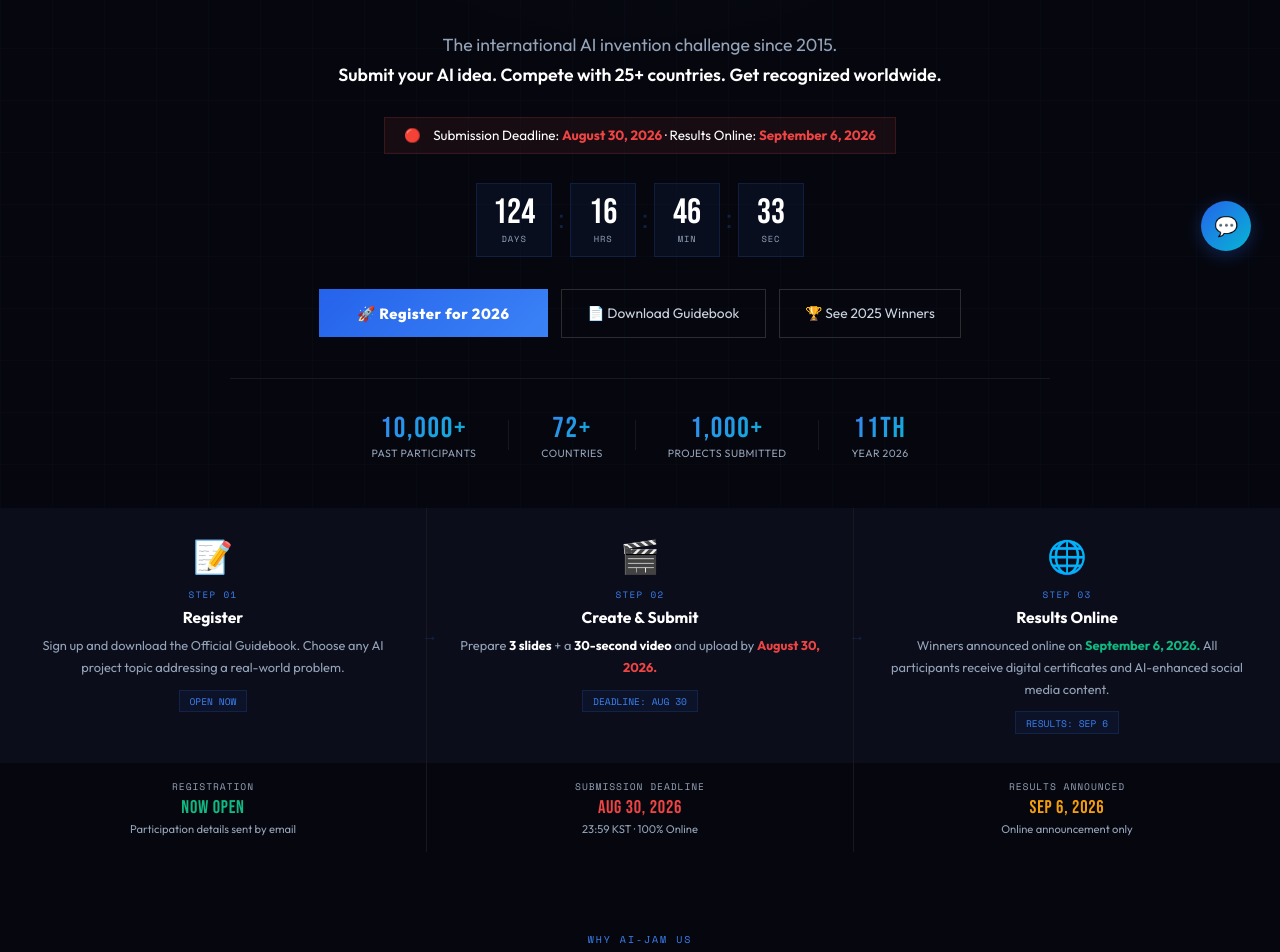
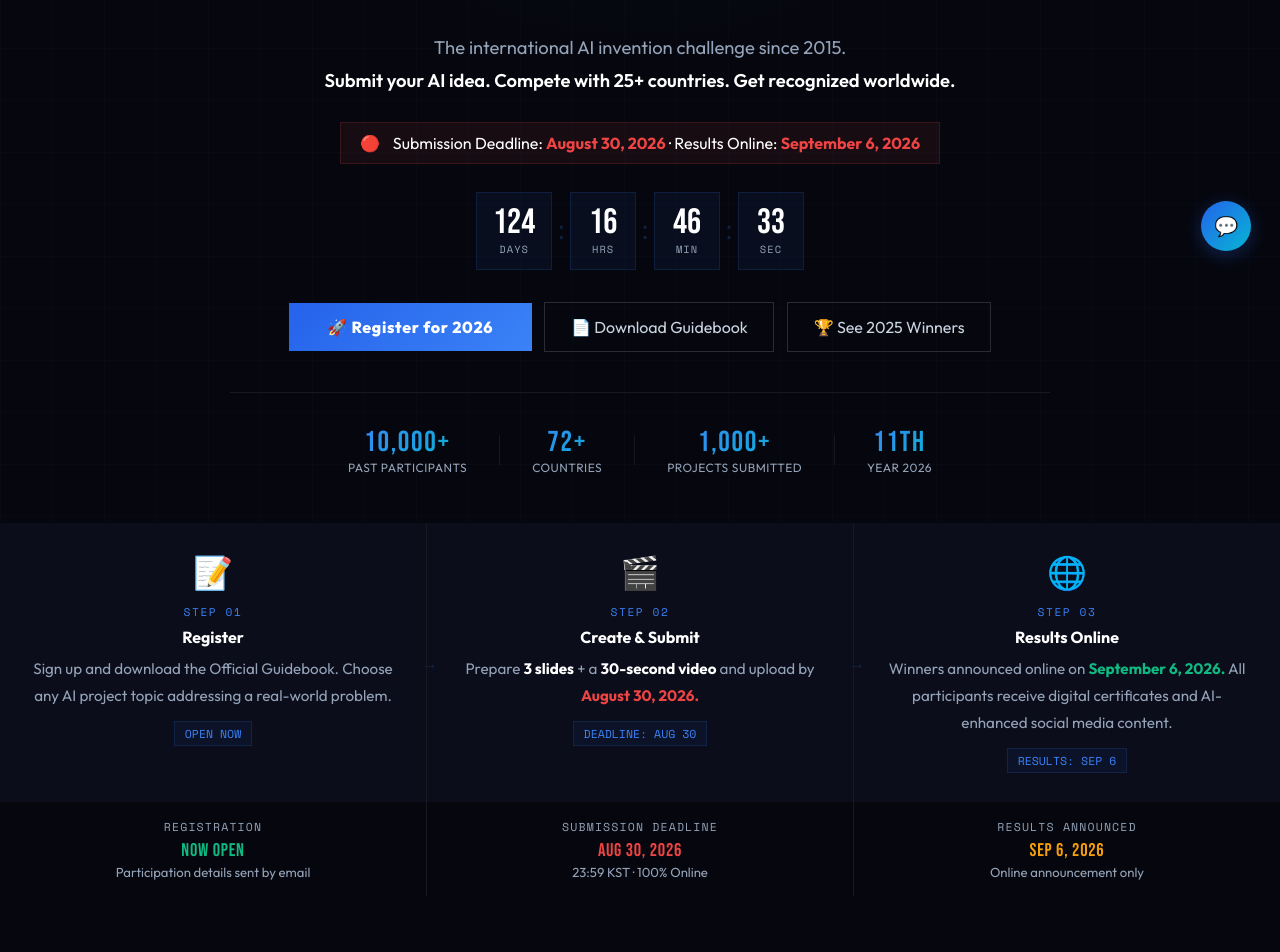
Before and after one commit to ryankoo76/aijam-website, a Next.js app: page / in a window 1280 px wide. Shown: the part 520-1472 px from the top of the page. Built offline with nearby package versions, Linux system fonts and the light colour scheme.

Commit message:
improve font sizes for readability

```diff
--- a/app/globals.css
+++ b/app/globals.css
@@ -15,11 +15,11 @@
 nav{position:fixed;top:0;left:0;right:0;z-index:100;background:rgba(6,7,14,.97);backdrop-filter:blur(20px);border-bottom:1px solid var(--border)}
 .nav-top{display:flex;align-items:center;justify-content:space-between;padding:0 5vw;height:56px}
 .logo{font-family:'Bebas Neue',sans-serif;font-size:1.45rem;letter-spacing:.12em;background:linear-gradient(135deg,var(--blue2),var(--cyan));-webkit-background-clip:text;-webkit-text-fill-color:transparent}
-.logo-s{font-family:'Space Mono',monospace;font-size:.52rem;color:var(--gray);letter-spacing:.1em;margin-top:-4px}
-.nav-reg{background:linear-gradient(135deg,var(--blue),var(--blue2));color:var(--white);border:none;padding:.45rem 1.2rem;font-size:.78rem;font-weight:700;cursor:pointer;font-family:'Outfit',sans-serif;transition:all .2s}
+.logo-s{font-family:'Space Mono',monospace;font-size:.65rem;color:var(--gray);letter-spacing:.1em;margin-top:-4px}
+.nav-reg{background:linear-gradient(135deg,var(--blue),var(--blue2));color:var(--white);border:none;padding:.45rem 1.2rem;font-size:.88rem;font-weight:700;cursor:pointer;font-family:'Outfit',sans-serif;transition:all .2s}
 .nav-reg:hover{opacity:.9}
 .nav-tabs{display:flex;gap:0;border-top:1px solid var(--border);padding:0 5vw;overflow-x:auto}
-.ntab{padding:.6rem 1.2rem;font-size:.78rem;font-weight:500;color:var(--gray);cursor:pointer;border-bottom:2px solid transparent;margin-bottom:-1px;transition:all .2s;white-space:nowrap;background:none;border-top:none;border-left:none;border-right:none;font-family:'Outfit',sans-serif}
+.ntab{padding:.6rem 1.2rem;font-size:.88rem;font-weight:500;color:var(--gray);cursor:pointer;border-bottom:2px solid transparent;margin-bottom:-1px;transition:all .2s;white-space:nowrap;background:none;border-top:none;border-left:none;border-right:none;font-family:'Outfit',sans-serif}
 .ntab:hover{color:var(--lgray)}
 .ntab.active{color:var(--white);border-bottom-color:var(--blue2);font-weight:700}
 
@@ -34,28 +34,28 @@
 .gbg{position:absolute;inset:0;background-image:linear-gradient(rgba(59,130,246,.025) 1px,transparent 1px),linear-gradient(90deg,rgba(59,130,246,.025) 1px,transparent 1px);background-size:52px 52px;pointer-events:none}
 .glow{position:absolute;top:0;left:50%;transform:translateX(-50%);width:900px;height:500px;background:radial-gradient(ellipse at 50% 20%,rgba(37,99,235,.09) 0%,transparent 65%);pointer-events:none}
 .hero-in{position:relative;z-index:1;max-width:820px;margin:0 auto}
-.h-eye{display:inline-flex;align-items:center;gap:8px;background:rgba(37,99,235,.1);border:1px solid rgba(59,130,246,.22);padding:.3rem .9rem;font-size:.65rem;color:var(--blue2);letter-spacing:.18em;font-family:'Space Mono',monospace;margin-bottom:1.5rem}
+.h-eye{display:inline-flex;align-items:center;gap:8px;background:rgba(37,99,235,.1);border:1px solid rgba(59,130,246,.22);padding:.3rem .9rem;font-size:.75rem;color:var(--blue2);letter-spacing:.18em;font-family:'Space Mono',monospace;margin-bottom:1.5rem}
 .ldot{width:6px;height:6px;background:var(--green);border-radius:50%;animation:pulse 2s infinite;flex-shrink:0}
 .hero-h1{font-family:'Bebas Neue',sans-serif;font-size:clamp(3.5rem,9vw,7.5rem);line-height:.92;letter-spacing:.04em;margin-bottom:1rem}
 .hero-h1 .bl{background:linear-gradient(135deg,var(--blue2),var(--cyan));-webkit-background-clip:text;-webkit-text-fill-color:transparent}
-.hero-tag{font-size:clamp(.9rem,1.7vw,1.1rem);color:var(--gray);line-height:1.75;margin-bottom:1.6rem}
+.hero-tag{font-size:clamp(1rem,1.7vw,1.15rem);color:var(--gray);line-height:1.8;margin-bottom:1.6rem}
 .hero-tag strong{color:var(--white);font-weight:600}
-.dl-bar{display:inline-flex;align-items:center;gap:.6rem;background:rgba(239,68,68,.07);border:1px solid rgba(239,68,68,.16);padding:.6rem 1.2rem;margin-bottom:1.8rem;font-size:.84rem}
+.dl-bar{display:inline-flex;align-items:center;gap:.6rem;background:rgba(239,68,68,.07);border:1px solid rgba(239,68,68,.16);padding:.6rem 1.2rem;margin-bottom:1.8rem;font-size:1rem}
 .dl-bar strong{color:var(--red)}
 .cd-row{display:flex;align-items:center;justify-content:center;gap:.4rem;margin-bottom:2rem}
 .cdb{background:rgba(37,99,235,.07);border:1px solid rgba(59,130,246,.14);padding:.7rem 1rem;text-align:center;min-width:66px}
 .cdn{font-family:'Bebas Neue',sans-serif;font-size:2.2rem;line-height:1;color:var(--white)}
-.cdl{font-family:'Space Mono',monospace;font-size:.55rem;color:var(--gray);letter-spacing:.1em;margin-top:.1rem}
+.cdl{font-family:'Space Mono',monospace;font-size:.65rem;color:var(--gray);letter-spacing:.1em;margin-top:.1rem}
 .cdsep{font-family:'Bebas Neue',sans-serif;font-size:1.7rem;color:rgba(59,130,246,.22)}
 .hero-btns{display:flex;align-items:center;justify-content:center;gap:.8rem;flex-wrap:wrap;margin-bottom:2.5rem}
-.btn-main{background:linear-gradient(135deg,var(--blue),var(--blue2));color:var(--white);border:none;padding:.9rem 2.4rem;font-size:.92rem;font-weight:800;cursor:pointer;font-family:'Outfit',sans-serif;letter-spacing:.04em;transition:all .2s}
+.btn-main{background:linear-gradient(135deg,var(--blue),var(--blue2));color:var(--white);border:none;padding:.9rem 2.4rem;font-size:1rem;font-weight:800;cursor:pointer;font-family:'Outfit',sans-serif;letter-spacing:.04em;transition:all .2s}
 .btn-main:hover{transform:translateY(-2px);box-shadow:0 10px 28px rgba(37,99,235,.38)}
-.btn-sec{background:transparent;color:var(--lgray);border:1px solid rgba(255,255,255,.15);padding:.9rem 1.6rem;font-size:.86rem;cursor:pointer;font-family:'Outfit',sans-serif;transition:all .2s;display:inline-flex;align-items:center;gap:.4rem}
+.btn-sec{background:transparent;color:var(--lgray);border:1px solid rgba(255,255,255,.15);padding:.9rem 1.6rem;font-size:1rem;cursor:pointer;font-family:'Outfit',sans-serif;transition:all .2s;display:inline-flex;align-items:center;gap:.4rem}
 .btn-sec:hover{border-color:var(--amber);color:var(--amber)}
 .hero-stats{display:flex;align-items:center;justify-content:center;gap:2rem;padding-top:2rem;border-top:1px solid var(--border);flex-wrap:wrap}
 .hs{text-align:center}
 .hsn{font-family:'Bebas Neue',sans-serif;font-size:1.8rem;letter-spacing:.06em;background:linear-gradient(135deg,var(--blue2),var(--cyan));-webkit-background-clip:text;-webkit-text-fill-color:transparent}
-.hsl{font-size:.66rem;color:var(--gray);letter-spacing:.04em}
+.hsl{font-size:.75rem;color:var(--gray);letter-spacing:.04em}
 .hdiv{width:1px;height:30px;background:var(--border)}
 
 /* 3-step strip */
@@ -64,23 +64,23 @@
 .hs-card::after{content:'→';position:absolute;right:-12px;top:50%;transform:translateY(-50%);color:rgba(59,130,246,.2);font-size:1rem;z-index:1}
 .hs-card:last-child::after{display:none}
 .hs-icon{font-size:2rem;margin-bottom:.7rem}
-.hs-step{font-family:'Space Mono',monospace;font-size:.58rem;color:var(--blue2);letter-spacing:.14em;margin-bottom:.4rem}
-.hs-t{font-size:.98rem;font-weight:700;margin-bottom:.5rem}
-.hs-d{font-size:.8rem;color:var(--gray);line-height:1.7}
-.hs-tag{display:inline-block;margin-top:.7rem;font-size:.6rem;padding:.2rem .6rem;background:rgba(37,99,235,.07);color:var(--blue2);border:1px solid rgba(59,130,246,.15);font-family:'Space Mono',monospace}
+.hs-step{font-family:'Space Mono',monospace;font-size:.7rem;color:var(--blue2);letter-spacing:.14em;margin-bottom:.4rem}
+.hs-t{font-size:1rem;font-weight:700;margin-bottom:.5rem}
+.hs-d{font-size:.95rem;color:var(--gray);line-height:1.8}
+.hs-tag{display:inline-block;margin-top:.7rem;font-size:.72rem;padding:.2rem .6rem;background:rgba(37,99,235,.07);color:var(--blue2);border:1px solid rgba(59,130,246,.15);font-family:'Space Mono',monospace}
 .date-strip{display:grid;grid-template-columns:repeat(3,1fr);gap:1px;background:var(--border)}
 .ds-item{background:var(--black);padding:1rem;text-align:center}
-.ds-l{font-size:.6rem;color:var(--gray);letter-spacing:.1em;font-family:'Space Mono',monospace;margin-bottom:.22rem}
+.ds-l{font-size:.72rem;color:var(--gray);letter-spacing:.1em;font-family:'Space Mono',monospace;margin-bottom:.22rem}
 .ds-d{font-family:'Bebas Neue',sans-serif;font-size:1.15rem;letter-spacing:.04em}
-.ds-n{font-size:.7rem;color:var(--gray);margin-top:.15rem}
+.ds-n{font-size:.82rem;color:var(--gray);margin-top:.15rem}
 
 /* ── COMMON CONTENT STYLES ── */
 .content-hero{text-align:center;margin-bottom:3rem}
-.eye{font-family:'Space Mono',monospace;font-size:.62rem;color:var(--blue2);letter-spacing:.2em;margin-bottom:.7rem}
+.eye{font-family:'Space Mono',monospace;font-size:.75rem;color:var(--blue2);letter-spacing:.2em;margin-bottom:.7rem}
 .pg-h2{font-family:'Bebas Neue',sans-serif;font-size:clamp(2rem,3.5vw,3rem);letter-spacing:.04em;line-height:1;margin-bottom:.7rem}
-.pg-sub{font-size:.9rem;color:var(--gray);line-height:1.8;max-width:580px;margin:0 auto}
+.pg-sub{font-size:1rem;color:var(--gray);line-height:1.8;max-width:580px;margin:0 auto}
 .sec-title{font-family:'Bebas Neue',sans-serif;font-size:1.6rem;letter-spacing:.04em;margin-bottom:.7rem;padding-bottom:.6rem;border-bottom:2px solid rgba(59,130,246,.2)}
-.body-text{font-size:.88rem;color:var(--gray);line-height:1.85;margin-bottom:1rem}
+.body-text{font-size:1rem;color:var(--gray);line-height:1.85;margin-bottom:1rem}
 .body-text strong{color:var(--white)}
 .body-text a{color:var(--blue2);text-decoration:none}
 
@@ -96,88 +96,88 @@
 .stat-row{display:grid;grid-template-columns:repeat(3,1fr);gap:1px;background:var(--border);margin:2rem 0}
 .stat-block{background:var(--dark);padding:1.6rem;text-align:center}
 .sb-n{font-family:'Bebas Neue',sans-serif;font-size:2.5rem;letter-spacing:.04em;background:linear-gradient(135deg,var(--blue2),var(--cyan));-webkit-background-clip:text;-webkit-text-fill-color:transparent}
-.sb-l{font-size:.82rem;color:var(--lgray);font-weight:600;margin-bottom:.25rem}
-.sb-d{font-size:.74rem;color:var(--gray);line-height:1.5}
+.sb-l{font-size:1rem;color:var(--lgray);font-weight:600;margin-bottom:.25rem}
+.sb-d{font-size:.88rem;color:var(--gray);line-height:1.75}
 
 /* cards */
 .card-grid-3{display:grid;grid-template-columns:repeat(3,1fr);gap:1rem;margin:1.5rem 0}
 .card-grid-2{display:grid;grid-template-columns:1fr 1fr;gap:1rem;margin:1.5rem 0}
 .card{background:var(--dark);border:1px solid var(--border);padding:1.4rem;transition:all .2s}
 .card:hover{border-color:rgba(59,130,246,.25);transform:translateY(-2px)}
-.card-eye{font-family:'Space Mono',monospace;font-size:.58rem;color:var(--amber);letter-spacing:.12em;margin-bottom:.45rem}
-.card-t{font-size:.92rem;font-weight:700;margin-bottom:.4rem}
-.card-d{font-size:.8rem;color:var(--gray);line-height:1.65}
+.card-eye{font-family:'Space Mono',monospace;font-size:.72rem;color:var(--amber);letter-spacing:.12em;margin-bottom:.45rem}
+.card-t{font-size:1rem;font-weight:700;margin-bottom:.4rem}
+.card-d{font-size:.95rem;color:var(--gray);line-height:1.8}
 
 /* quote */
-.quote-box{background:rgba(37,99,235,.05);border-left:3px solid var(--blue2);padding:1.2rem 1.4rem;margin:1.5rem 0;font-size:.88rem;color:var(--lgray);line-height:1.8;font-style:italic}
-.quote-name{font-size:.8rem;font-weight:700;color:var(--white);margin-top:.6rem;font-style:normal}
+.quote-box{background:rgba(37,99,235,.05);border-left:3px solid var(--blue2);padding:1.2rem 1.4rem;margin:1.5rem 0;font-size:1rem;color:var(--lgray);line-height:1.8;font-style:italic}
+.quote-name{font-size:.95rem;font-weight:700;color:var(--white);margin-top:.6rem;font-style:normal}
 
 /* award strip */
 .award-strip{display:grid;grid-template-columns:repeat(4,1fr);gap:1px;background:var(--border);margin:1.5rem 0}
 .as-item{background:var(--dark2);padding:1.2rem;text-align:center}
 .as-pct{font-family:'Bebas Neue',sans-serif;font-size:1.8rem;letter-spacing:.04em}
-.as-l{font-size:.75rem;color:var(--lgray);font-weight:600;margin-bottom:.2rem}
-.as-d{font-size:.7rem;color:var(--gray)}
+.as-l{font-size:.88rem;color:var(--lgray);font-weight:600;margin-bottom:.2rem}
+.as-d{font-size:.82rem;color:var(--gray)}
 
 /* winner cards */
 .w-grid{display:grid;grid-template-columns:1fr 1fr;gap:1px;background:var(--border);margin:1.5rem 0}
 .wc{background:var(--dark2);padding:1.5rem;display:flex;gap:.9rem;transition:background .2s}
 .wc:hover{background:rgba(37,99,235,.05)}
 .wmed{font-size:1.8rem;flex-shrink:0;margin-top:2px}
-.wa{font-family:'Space Mono',monospace;font-size:.57rem;letter-spacing:.1em;margin-bottom:.25rem}
+.wa{font-family:'Space Mono',monospace;font-size:.72rem;letter-spacing:.1em;margin-bottom:.25rem}
 .wa.gp{color:var(--amber)}.wa.gld{color:#FFD700}.wa.slv{color:#C0C0C0}.wa.brz{color:#CD7F32}
-.wt{font-size:.9rem;font-weight:700;margin-bottom:.22rem}
-.wn{font-size:.73rem;color:var(--blue2);margin-bottom:.25rem;font-family:'Space Mono',monospace}
-.wd{font-size:.77rem;color:var(--gray);line-height:1.5}
-.wflag{display:inline-block;margin-top:.3rem;font-size:.7rem;color:var(--lgray)}
+.wt{font-size:1rem;font-weight:700;margin-bottom:.22rem}
+.wn{font-size:.88rem;color:var(--blue2);margin-bottom:.25rem;font-family:'Space Mono',monospace}
+.wd{font-size:.9rem;color:var(--gray);line-height:1.75}
+.wflag{display:inline-block;margin-top:.3rem;font-size:.82rem;color:var(--lgray)}
 
 /* testimonials */
 .test-grid{display:grid;grid-template-columns:repeat(3,1fr);gap:1rem;margin:1.5rem 0}
 .tc{background:var(--dark);border:1px solid var(--border);padding:1.4rem}
 .ti{font-size:1.8rem;margin-bottom:.6rem}
-.tq{font-size:.8rem;color:var(--lgray);line-height:1.7;font-style:italic;margin-bottom:.7rem}
-.tn{font-size:.78rem;font-weight:700}
-.ta{font-size:.68rem;color:var(--amber);font-family:'Space Mono',monospace}
+.tq{font-size:.95rem;color:var(--lgray);line-height:1.8;font-style:italic;margin-bottom:.7rem}
+.tn{font-size:.9rem;font-weight:700}
+.ta{font-size:.78rem;color:var(--amber);font-family:'Space Mono',monospace}
 
 /* register form */
 .reg-grid{display:grid;grid-template-columns:1fr 1fr;gap:3rem;align-items:start}
 .guide-box{background:rgba(245,158,11,.05);border:1px solid rgba(245,158,11,.18);padding:1.5rem;margin-bottom:1.2rem}
 .gb-top{display:flex;gap:.7rem;align-items:center;margin-bottom:.7rem}
 .gb-icon{font-size:1.6rem}
-.gb-t{font-size:.9rem;font-weight:700}
-.gb-desc{font-size:.78rem;color:var(--gray);line-height:1.5;margin-bottom:.6rem}
+.gb-t{font-size:1rem;font-weight:700}
+.gb-desc{font-size:.9rem;color:var(--gray);line-height:1.75;margin-bottom:.6rem}
 .gb-list{list-style:none;margin-bottom:.9rem}
-.gb-list li{font-size:.75rem;color:var(--gray);display:flex;gap:.4rem;margin-bottom:.28rem}
+.gb-list li{font-size:.88rem;color:var(--gray);display:flex;gap:.4rem;margin-bottom:.28rem}
 .gb-list li::before{content:'·';color:var(--amber)}
-.btn-dl{width:100%;background:rgba(245,158,11,.07);color:var(--amber);border:1px solid rgba(245,158,11,.22);padding:.8rem;font-size:.8rem;font-weight:700;cursor:pointer;font-family:'Outfit',sans-serif;display:flex;align-items:center;justify-content:center;gap:.4rem;transition:all .2s}
+.btn-dl{width:100%;background:rgba(245,158,11,.07);color:var(--amber);border:1px solid rgba(245,158,11,.22);padding:.8rem;font-size:.95rem;font-weight:700;cursor:pointer;font-family:'Outfit',sans-serif;display:flex;align-items:center;justify-content:center;gap:.4rem;transition:all .2s}
 .btn-dl:hover{background:rgba(245,158,11,.15)}
 .wyg{background:var(--dark);border:1px solid var(--border);padding:1.2rem}
-.wyg-l{font-family:'Space Mono',monospace;font-size:.58rem;color:var(--gray);letter-spacing:.1em;margin-bottom:.7rem}
-.wyg-i{font-size:.82rem;color:var(--lgray);display:flex;gap:.5rem;align-items:center;margin-bottom:.38rem}
+.wyg-l{font-family:'Space Mono',monospace;font-size:.72rem;color:var(--gray);letter-spacing:.1em;margin-bottom:.7rem}
+.wyg-i{font-size:1rem;color:var(--lgray);display:flex;gap:.5rem;align-items:center;margin-bottom:.38rem}
 .form-box{background:var(--dark);border:1px solid rgba(59,130,246,.18);padding:2rem;position:relative}
 .form-box::before{content:'';position:absolute;top:0;left:0;right:0;height:3px;background:linear-gradient(90deg,var(--blue),var(--cyan),var(--green))}
 .fh{font-family:'Bebas Neue',sans-serif;font-size:1.65rem;letter-spacing:.04em;margin-bottom:.35rem}
-.fs{font-size:.74rem;color:var(--gray);margin-bottom:1.4rem;line-height:1.5}
+.fs{font-size:.9rem;color:var(--gray);margin-bottom:1.4rem;line-height:1.75}
 .fr{display:grid;grid-template-columns:1fr 1fr;gap:.7rem;margin-bottom:.8rem}
 .fg{margin-bottom:.8rem}
-.fl{font-size:.67rem;color:var(--lgray);letter-spacing:.07em;display:block;margin-bottom:.26rem;font-weight:500}
-.fi{background:rgba(255,255,255,.04);border:1px solid var(--border);color:var(--white);padding:.63rem .88rem;font-size:.82rem;font-family:'Outfit',sans-serif;outline:none;transition:border-color .2s;width:100%}
+.fl{font-size:.78rem;color:var(--lgray);letter-spacing:.07em;display:block;margin-bottom:.26rem;font-weight:500}
+.fi{background:rgba(255,255,255,.04);border:1px solid var(--border);color:var(--white);padding:.63rem .88rem;font-size:1rem;font-family:'Outfit',sans-serif;outline:none;transition:border-color .2s;width:100%}
 .fi:focus{border-color:var(--blue2)}
 .fi::placeholder{color:rgba(148,163,184,.35)}
 select.fi option{background:var(--dark2);color:var(--white)}
 .fck{display:flex;align-items:flex-start;gap:.5rem;margin-bottom:.5rem}
 .fck input{margin-top:3px;accent-color:var(--blue2);flex-shrink:0}
-.fck label{font-size:.74rem;color:var(--gray);line-height:1.5}
-.btn-sub{width:100%;background:linear-gradient(135deg,var(--blue),var(--cyan));color:var(--white);border:none;padding:.9rem;font-size:.88rem;font-weight:800;cursor:pointer;font-family:'Outfit',sans-serif;letter-spacing:.05em;transition:all .2s;margin-top:.3rem}
+.fck label{font-size:.88rem;color:var(--gray);line-height:1.75}
+.btn-sub{width:100%;background:linear-gradient(135deg,var(--blue),var(--cyan));color:var(--white);border:none;padding:.9rem;font-size:1rem;font-weight:800;cursor:pointer;font-family:'Outfit',sans-serif;letter-spacing:.05em;transition:all .2s;margin-top:.3rem}
 .btn-sub:hover{transform:translateY(-1px);box-shadow:0 8px 22px rgba(37,99,235,.38)}
 .suc{display:none;background:rgba(16,185,129,.07);border:1px solid rgba(16,185,129,.2);padding:1rem;text-align:center;margin-top:.7rem}
-.suc h4{color:var(--green);font-size:.88rem;margin-bottom:.28rem}
-.suc p{font-size:.76rem;color:var(--gray);line-height:1.6}
+.suc h4{color:var(--green);font-size:1rem;margin-bottom:.28rem}
+.suc p{font-size:.9rem;color:var(--gray);line-height:1.8}
 
 /* photo pdf bar */
 .pdf-bar{background:var(--dark);padding:1.1rem;display:flex;align-items:center;justify-content:space-between;gap:1rem;border-top:1px solid var(--border);flex-wrap:wrap}
-.pdf-note{font-size:.78rem;color:var(--gray)}
-.btn-pdf{background:rgba(245,158,11,.07);color:var(--amber);border:1px solid rgba(245,158,11,.22);padding:.52rem 1.1rem;font-size:.76rem;font-weight:600;cursor:pointer;text-decoration:none;display:inline-flex;align-items:center;gap:.35rem;transition:all .2s;font-family:'Outfit',sans-serif}
+.pdf-note{font-size:.95rem;color:var(--gray)}
+.btn-pdf{background:rgba(245,158,11,.07);color:var(--amber);border:1px solid rgba(245,158,11,.22);padding:.52rem 1.1rem;font-size:.9rem;font-weight:600;cursor:pointer;text-decoration:none;display:inline-flex;align-items:center;gap:.35rem;transition:all .2s;font-family:'Outfit',sans-serif}
 .btn-pdf:hover{background:rgba(245,158,11,.15)}
 
 /* divider */
@@ -194,32 +194,32 @@
 footer{background:#03040A;padding:2.2rem 5vw;border-top:1px solid var(--border)}
 .fi2{max-width:1100px;margin:0 auto;display:flex;align-items:center;justify-content:space-between;flex-wrap:wrap;gap:1rem}
 .fb{font-family:'Bebas Neue',sans-serif;font-size:1.35rem;letter-spacing:.1em;background:linear-gradient(135deg,var(--blue2),var(--cyan));-webkit-background-clip:text;-webkit-text-fill-color:transparent}
-.finfo{font-size:.73rem;color:var(--gray);line-height:1.7}
+.finfo{font-size:.88rem;color:var(--gray);line-height:1.75}
 .finfo a{color:var(--blue2);text-decoration:none}
 .flinks{display:flex;gap:1.3rem;flex-wrap:wrap}
-.flinks a{color:var(--gray);font-size:.74rem;text-decoration:none;transition:color .2s}
+.flinks a{color:var(--gray);font-size:.88rem;text-decoration:none;transition:color .2s}
 .flinks a:hover{color:var(--white)}
-.fcopy{font-size:.66rem;color:rgba(148,163,184,.3);width:100%;text-align:center;margin-top:.4rem}
+.fcopy{font-size:.75rem;color:rgba(148,163,184,.3);width:100%;text-align:center;margin-top:.4rem}
 
 /* chat */
 .cfab{position:fixed;bottom:1.8rem;right:1.8rem;z-index:200;width:50px;height:50px;background:linear-gradient(135deg,var(--blue),var(--cyan));border-radius:50%;display:flex;align-items:center;justify-content:center;cursor:pointer;border:none;font-size:1.2rem;transition:all .2s;box-shadow:0 4px 18px rgba(37,99,235,.32)}
 .cfab:hover{transform:scale(1.08)}
-.cwin{position:fixed;bottom:4.8rem;right:1.8rem;z-index:200;width:310px;background:var(--dark);border:1px solid rgba(59,130,246,.18);display:none;flex-direction:column;box-shadow:0 20px 60px rgba(0,0,0,.5)}
+.cwin{position:fixed;bottom:4.8rem;right:1.8rem;z-index:200;width:320px;background:var(--dark);border:1px solid rgba(59,130,246,.18);display:none;flex-direction:column;box-shadow:0 20px 60px rgba(0,0,0,.5)}
 .cwin.open{display:flex}
 .chdr{background:linear-gradient(135deg,var(--blue),var(--blue2));padding:.75rem 1rem;display:flex;align-items:center;justify-content:space-between}
-.cht{font-size:.82rem;font-weight:700}
-.chs{font-size:.6rem;opacity:.8}
+.cht{font-size:.95rem;font-weight:700}
+.chs{font-size:.72rem;opacity:.8}
 .cx{background:none;border:none;color:white;cursor:pointer;font-size:.9rem}
-.cmsgs{height:250px;overflow-y:auto;padding:.8rem;display:flex;flex-direction:column;gap:.55rem}
-.cm{max-width:85%;padding:.58rem .82rem;font-size:.78rem;line-height:1.6}
+.cmsgs{height:260px;overflow-y:auto;padding:.8rem;display:flex;flex-direction:column;gap:.55rem}
+.cm{max-width:88%;padding:.6rem .88rem;font-size:.9rem;line-height:1.75}
 .cm.bot{background:rgba(37,99,235,.07);border:1px solid rgba(59,130,246,.12);align-self:flex-start;color:var(--lgray)}
 .cm.user{background:var(--blue);align-self:flex-end;color:white}
 .cir{display:flex;border-top:1px solid var(--border)}
-.cin{flex:1;background:rgba(255,255,255,.03);border:none;color:var(--white);padding:.6rem .8rem;font-size:.77rem;font-family:'Outfit',sans-serif;outline:none}
-.csnd{background:var(--blue);border:none;color:white;padding:.6rem .8rem;cursor:pointer;font-size:.78rem}
+.cin{flex:1;background:rgba(255,255,255,.03);border:none;color:var(--white);padding:.6rem .8rem;font-size:.88rem;font-family:'Outfit',sans-serif;outline:none}
+.csnd{background:var(--blue);border:none;color:white;padding:.6rem .8rem;cursor:pointer;font-size:.88rem}
 
 /* toast */
-.toast{position:fixed;bottom:1.8rem;left:1.8rem;z-index:200;background:var(--dark);border:1px solid rgba(16,185,129,.18);padding:.65rem .9rem;max-width:250px;display:flex;align-items:center;gap:.55rem;font-size:.7rem;color:var(--lgray);transform:translateX(-310px);transition:transform .4s;pointer-events:none}
+.toast{position:fixed;bottom:1.8rem;left:1.8rem;z-index:200;background:var(--dark);border:1px solid rgba(16,185,129,.18);padding:.65rem .9rem;max-width:260px;display:flex;align-items:center;gap:.55rem;font-size:.82rem;color:var(--lgray);transform:translateX(-320px);transition:transform .4s;pointer-events:none}
 .toast.show{transform:translateX(0)}
 .tdot{width:6px;height:6px;background:var(--green);border-radius:50%;flex-shrink:0;animation:pulse 1.5s infinite}
 
--- a/components/PageAbout.tsx
+++ b/components/PageAbout.tsx
@@ -101,9 +101,9 @@
           <div style={{display:'flex',gap:'1.4rem',alignItems:'flex-start'}}>
             <img style={{width:'80px',height:'80px',objectFit:'cover',flexShrink:0}} src="https://cdn.gamma.app/jeat3ncrixcj8f5/uploaded-images/3heChMZZrjsFX6LfVlbdA.jpg" alt="Ryan Koo" onError={(e) => { (e.target as HTMLImageElement).style.background = 'rgba(37,99,235,.1)'; }} />
             <div>
-              <div style={{fontFamily:"'Space Mono',monospace",fontSize:'.6rem',color:'var(--blue2)',letterSpacing:'.14em',marginBottom:'.4rem'}}>FOUNDER · AI-JAM ASSOCIATION</div>
+              <div style={{fontFamily:"'Space Mono',monospace",fontSize:'.72rem',color:'var(--blue2)',letterSpacing:'.14em',marginBottom:'.4rem'}}>FOUNDER · AI-JAM ASSOCIATION</div>
               <div style={{fontFamily:"'Bebas Neue',sans-serif",fontSize:'1.5rem',letterSpacing:'.04em',marginBottom:'.5rem'}}>Mr. Rayn Koo</div>
-              <div style={{fontSize:'.85rem',color:'var(--lgray)',lineHeight:1.7,fontStyle:'italic'}}>&quot;Under the leadership of Mr. Rayn Koo, the AI-JAM Association has expanded globally, creating opportunities for AI innovators across multiple countries and continents. The vision of AI-JAM continues to inspire new generations of AI developers, researchers, and entrepreneurs worldwide.&quot;</div>
+              <div style={{fontSize:'1rem',color:'var(--lgray)',lineHeight:1.8,fontStyle:'italic'}}>&quot;Under the leadership of Mr. Rayn Koo, the AI-JAM Association has expanded globally, creating opportunities for AI innovators across multiple countries and continents. The vision of AI-JAM continues to inspire new generations of AI developers, researchers, and entrepreneurs worldwide.&quot;</div>
             </div>
           </div>
         </div>
```
Also changed, not shown: components/PageHome.tsx (+43 -43 lines), components/PageRegister.tsx (+5 -5 lines), components/PageWinners.tsx (+4 -4 lines).
